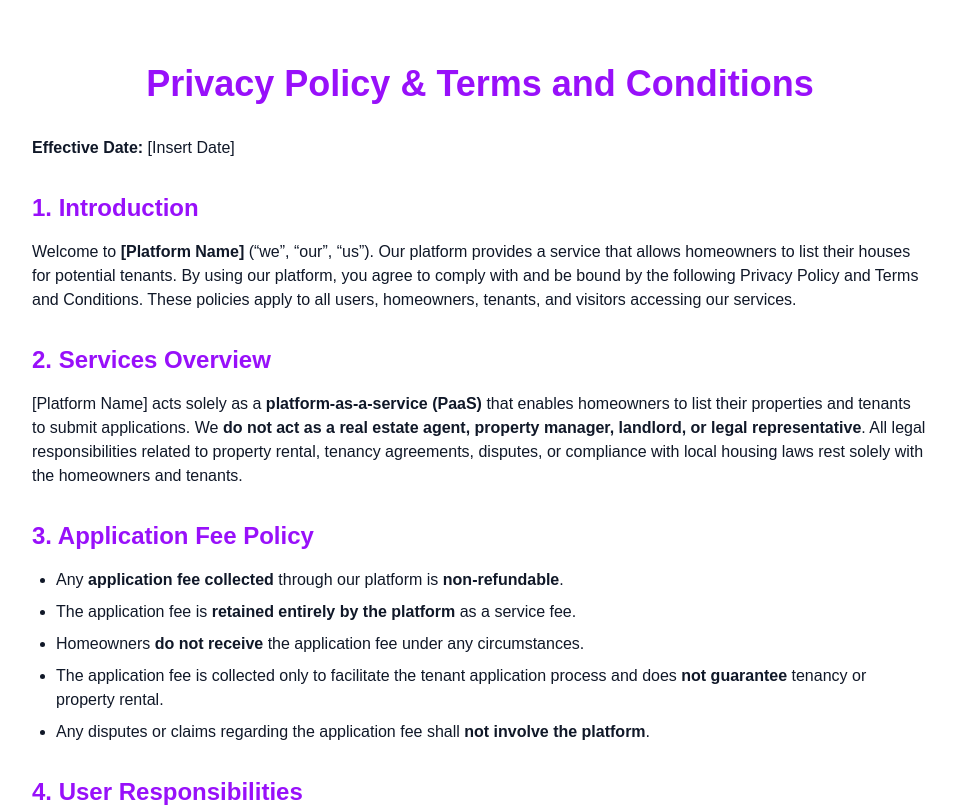
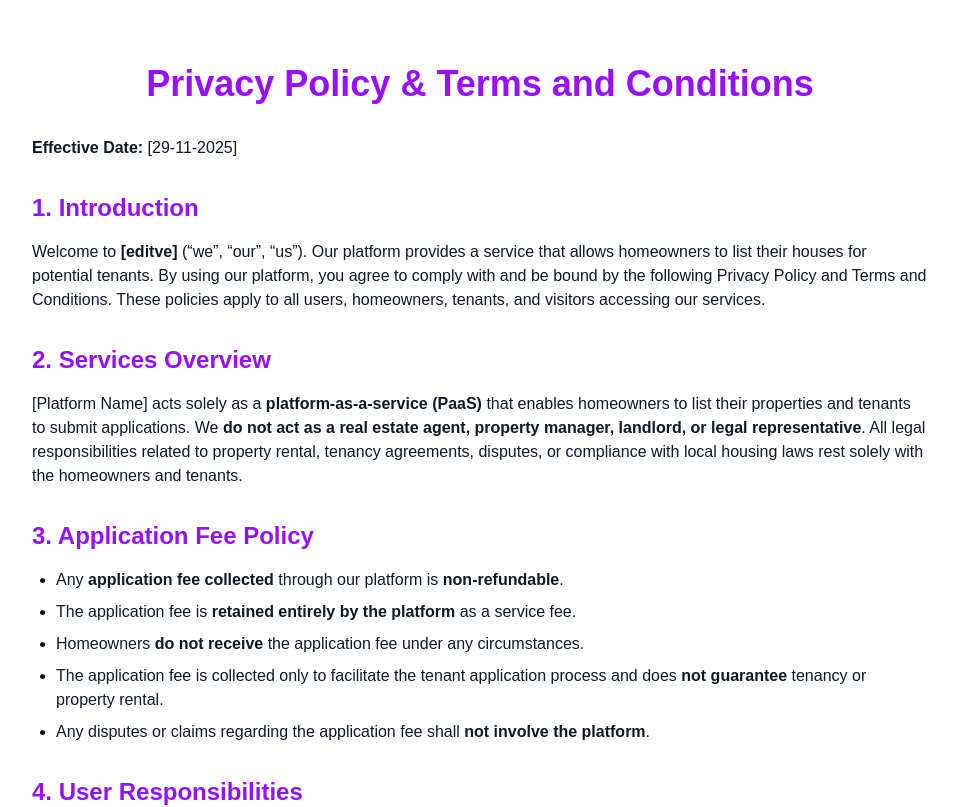
Before and after one commit to venocode-shit/housing, a Next.js app: page /privacypolicy in a window 1280 px wide. Shown: the top 807 px of the page, without its empty margins (160-1117 px from the left). Built offline with nearby package versions, Linux system fonts and the light colour scheme.

Commit message:
update terms and policy

```diff
--- a/app/privacypolicy/page.tsx
+++ b/app/privacypolicy/page.tsx
@@ -14,7 +14,7 @@ export default function PrivacyPolicy() {
 
         {/* Effective Date */}
         <p className="mb-6">
-          <strong>Effective Date:</strong> [Insert Date]
+          <strong>Effective Date:</strong> [29-11-2025]
         </p>
 
         {/* Section 1 */}
@@ -22,7 +22,7 @@ export default function PrivacyPolicy() {
           1. Introduction
         </h2>
         <p className="mb-4">
-          Welcome to <strong>[Platform Name]</strong> (“we”, “our”, “us”). Our platform provides a service that allows homeowners to list their houses for potential tenants. By using our platform, you agree to comply with and be bound by the following Privacy Policy and Terms and Conditions. These policies apply to all users, homeowners, tenants, and visitors accessing our services.
+          Welcome to <strong>[editve]</strong> (“we”, “our”, “us”). Our platform provides a service that allows homeowners to list their houses for potential tenants. By using our platform, you agree to comply with and be bound by the following Privacy Policy and Terms and Conditions. These policies apply to all users, homeowners, tenants, and visitors accessing our services.
         </p>
 
         {/* Section 2 */}
```
